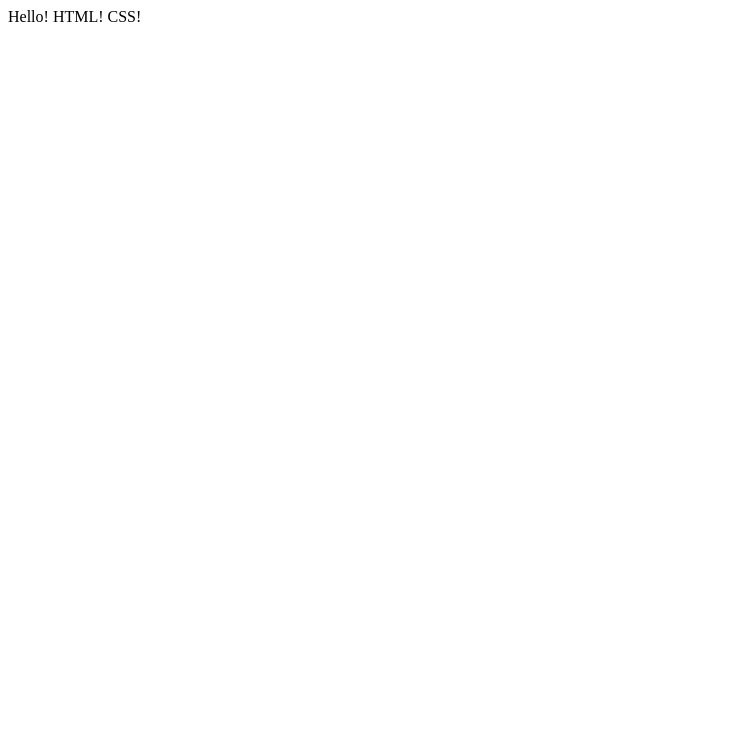
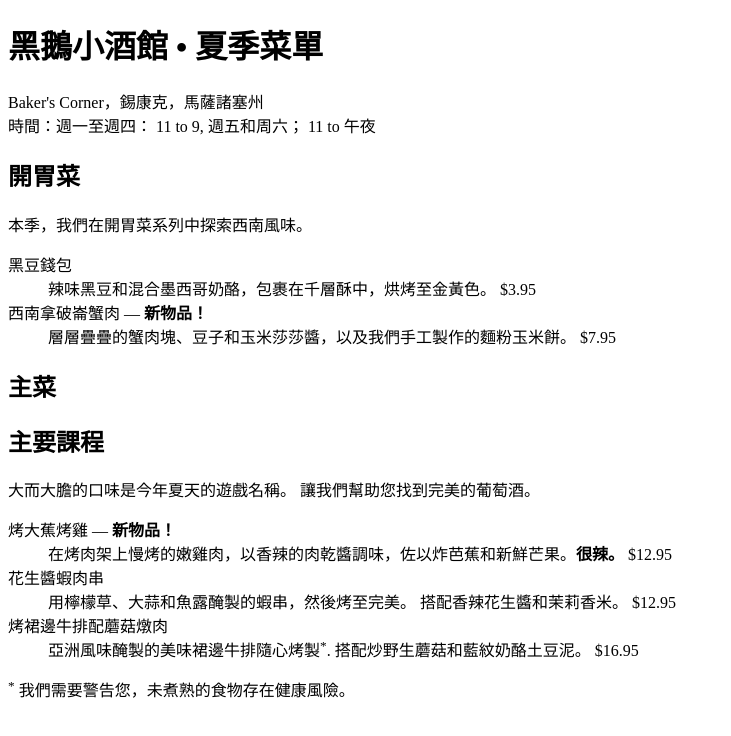
Before and after one commit to vamp16431745/__HTML_CSS, a plain HTML site: page lesson_04_10/lesson1.html in a window 1280 px wide. Shown: the whole page, without its empty margins (0-731 px from the left). Drawn offline with Linux system fonts and the light colour scheme.

Commit message:
更新為menu 內容

```diff
--- a/lesson_04_10/lesson1.html
+++ b/lesson_04_10/lesson1.html
@@ -1,17 +1,58 @@
 <!DOCTYPE html>
+<html>
 
-<html>
-    <head>
-        <meta charset="utf-8">
-        <meta http-equiv="X-UA-Compatible" content="IE=edge">
-        <title></title>
-        <meta name="description" content="">
-        <meta name="viewport" content="width=device-width, initial-scale=1">
-        <link rel="stylesheet" href="">
-    </head>
-    <body>
-        Hello! HTML! CSS!
+<head>
+    <meta charset="utf-8">
+    <title>黑鵝小酒館夏季菜單</title>
 
-        <script src="" async defer></script>
-    </body>
+</head>
+
+<body>
+
+    <div id="info">
+        <h1>黑鵝小酒館 &bull; 夏季菜單</h1>
+
+        <p>Baker's Corner，錫康克，馬薩諸塞州<br>
+            <span class="label">時間：週一至週四：</span> 11 to 9, <span class="label">週五和周六；</span> 11 to 午夜
+        </p>
+    </div>
+
+    <div id="appetizers">
+        <h2>開胃菜</h2>
+        <p>本季，我們在開胃菜系列中探索西南風味。</p>
+
+        <dl>
+            <dt>黑豆錢包</dt>
+            <dd>辣味黑豆和混合墨西哥奶酪，包裹在千層酥中，烘烤至金黃色。 <span class="price">$3.95</span></dd>
+
+            <dt class="newitem">西南拿破崙蟹肉 &mdash; <strong>新物品！</strong></dt>
+            <dd>層層疊疊的蟹肉塊、豆子和玉米莎莎醬，以及我們手工製作的麵粉玉米餅。 <span class="price">$7.95</span></dd>
+        </dl>
+    </div>
+
+    <div id="entrees">
+
+        <h2>主菜</h2>
+        <h2>主要課程</h2>
+        <p>大而大膽的口味是今年夏天的遊戲名稱。 讓我們幫助您找到完美的葡萄酒。</p>
+
+
+        <dl>
+
+            <dt class="newitem">烤大蕉烤雞 &mdash; <strong>新物品！</strong></dt>
+            <dd>在烤肉架上慢烤的嫩雞肉，以香辣的肉乾醬調味，佐以炸芭蕉和新鮮芒果。<strong>很辣。</strong> <span class="price">$12.95</span></dd>
+
+            <dt>花生醬蝦肉串</dt>
+            <dd>用檸檬草、大蒜和魚露醃製的蝦串，然後烤至完美。 搭配香辣花生醬和茉莉香米。 <span class="price">$12.95</span></dd>
+
+            <dt>烤裙邊牛排配蘑菇燉肉</dt>
+            <dd>亞洲風味醃製的美味裙邊牛排隨心烤製<sup>*</sup>. 搭配炒野生蘑菇和藍紋奶酪土豆泥。 <span class="price">$16.95</span></dd>
+        </dl>
+
+    </div>
+
+    <p class="warning"><sup>*</sup> 我們需要警告您，未煮熟的食物存在健康風險。</p>
+
+</body>
+
 </html>
```
